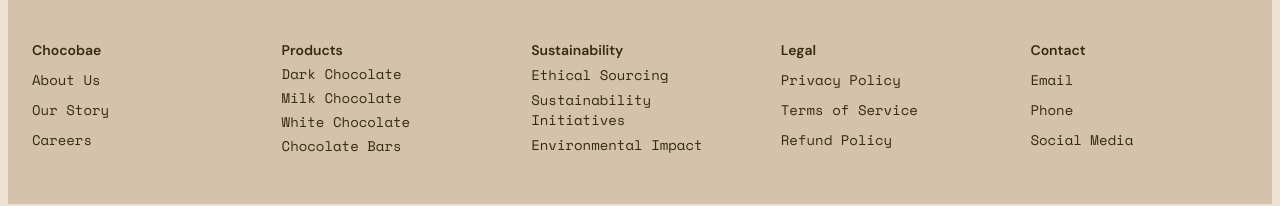
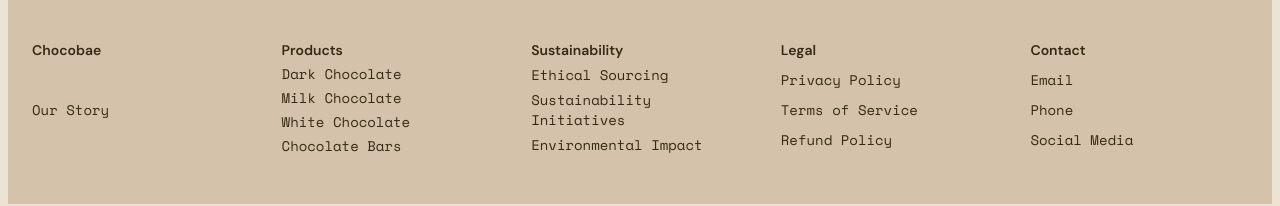
Before and after one commit to preveenraj/chocobae, a Next.js app: page / in a window 1280 px wide. Shown: the part 1718-1924 px from the top of the page. Built offline with nearby package versions, Linux system fonts and the light colour scheme.

Commit message:
Fixes #4

```diff
--- a/src/components/component.tsx
+++ b/src/components/component.tsx
@@ -125,13 +125,7 @@ export function Component() {
           <div className="grid gap-1">
             <h3 className="font-semibold">Chocobae</h3>
             <Link href="#" prefetch={false}>
-              About Us
-            </Link>
-            <Link href="#" prefetch={false}>
               Our Story
-            </Link>
-            <Link href="#" prefetch={false}>
-              Careers
             </Link>
           </div>
           <div className="grid gap-1">
```
